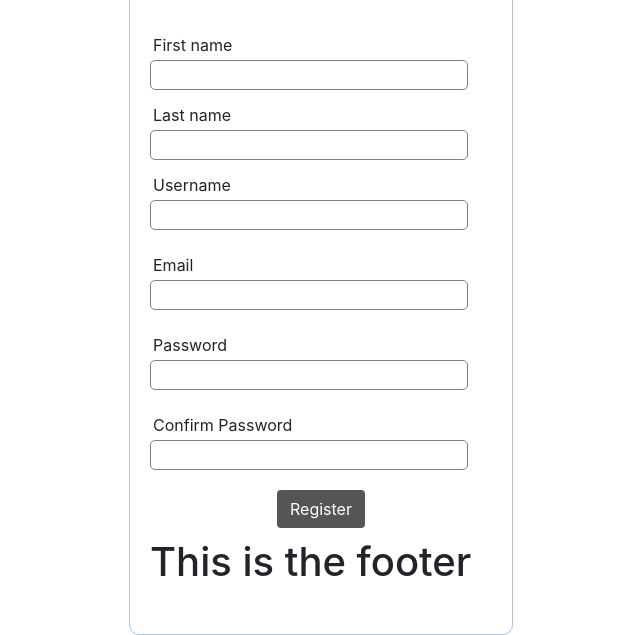
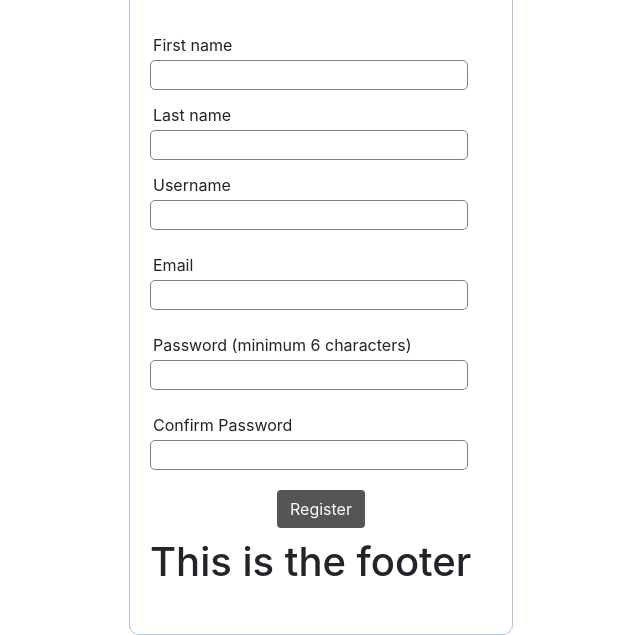
Before and after one commit to Morten95/CodeOps_Forum, a PHP site: page /CodeOps_Forum/index.php?register=1 in a window 1280 px wide. Shown: the part 240-875 px from the top of the page, without its empty margins (319-959 px from the left). Run offline with PHP 8.4, Linux system fonts and the light colour scheme; data comes from the database, SQL or seed files in the repository; data that the repository does not hold is empty.

Commit message:
implemeted char limits on registrer.php inputs, dotted and minimum password requirement

```diff
--- a/view/Register.php
+++ b/view/Register.php
@@ -5,25 +5,25 @@
 <form class="registerForm" method="POST" action="index.php">
 	<div class="input-group">
 		<label>First name</label>
-		<input type="text" name="fname">
+		<input type="text" name="fname" maxlength="30">
 		<div class="input-group">
 		<label>Last name</label>
-		<input type="text" name="lname">
+		<input type="text" name="lname" maxlength="30">
 	<div class="input-group">
 		<label>Username</label>
-		<input type="text" name="user" required>
+		<input type="text" name="user" required maxlength="20">
 	</div>
 	<div class="input-group">
 		<label>Email</label>
-		<input type="text" name="email" required>
+		<input type="text" name="email" required maxlength="33">
 	</div>
 	<div class="input-group">
-		<label>Password</label>
-		<input type="text" name="password_1" id="password_1" required>
+		<label>Password (minimum 6 characters)</label>
+		<input type="password" name="password_1" id="password_1" pattern=".{6,}" maxlength="30">
 	</div>
 	<div class="input-group">
 		<label>Confirm Password</label>
-		<input type="text" name="password_2" id="password_2" required>
+		<input type="password" name="password_2" id="password_2" pattern=".{6,}" maxlength="30">
 	</div>
 	<div class="input-group">
 	<button type="submit" name="reg" class="btn">Register</button>
--- a/view/css/main.css
+++ b/view/css/main.css
@@ -229,6 +229,7 @@ p#topicBody {
   background: white;
   border-radius: 0px 0px 10px 10px;
 }
+
 .input-group {
   margin: 10px 0px 10px 0px;
 }
```
